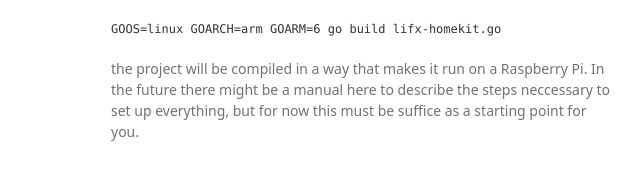
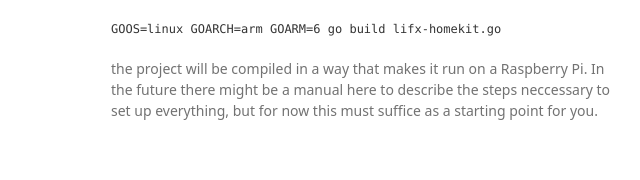
Before and after one commit to tosie/lifx-homekit, a plain HTML site: page index.html in a window 1280 px wide. Shown: the part 1004-1184 px from the top of the page, 459-1099 px from the left. Drawn offline with Linux system fonts and the light colour scheme; a web font is replaced by a local one.

Commit message:
Update index.html

```diff
--- a/index.html
+++ b/index.html
@@ -67,7 +67,7 @@
 
 <p><code>GOOS=linux GOARCH=arm GOARM=6 go build lifx-homekit.go</code></p>
 
-<p>the project will be compiled in a way that makes it run on a Raspberry Pi. In the future there might be a manual here to describe the steps neccessary to set up everything, but for now this must be suffice as a starting point for you.</p>
+<p>the project will be compiled in a way that makes it run on a Raspberry Pi. In the future there might be a manual here to describe the steps neccessary to set up everything, but for now this must suffice as a starting point for you.</p>
       </section>
       <footer>
         <p>This project is maintained by <a href="https://github.com/tosie">tosie</a></p>
```
